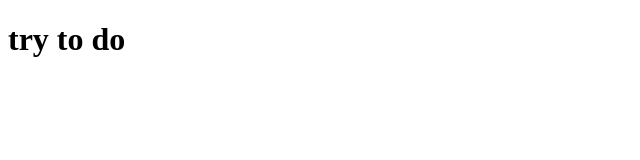
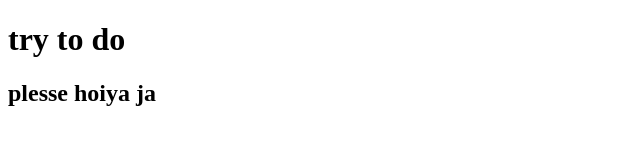
Before and after one commit to lenovoleptop/my-fast-website, a plain HTML site: page index.html in a window 1280 px wide. Shown: the whole page, without its empty margins (0-640 px from the left). Drawn offline with Linux system fonts and the light colour scheme.

Commit message:
first commit

```diff
--- a/index.html
+++ b/index.html
@@ -7,5 +7,8 @@
     <h1>
         try to do
     </h1>
+    <h2>
+        plesse hoiya ja
+    </h2>
 </body>
 </html>
```
